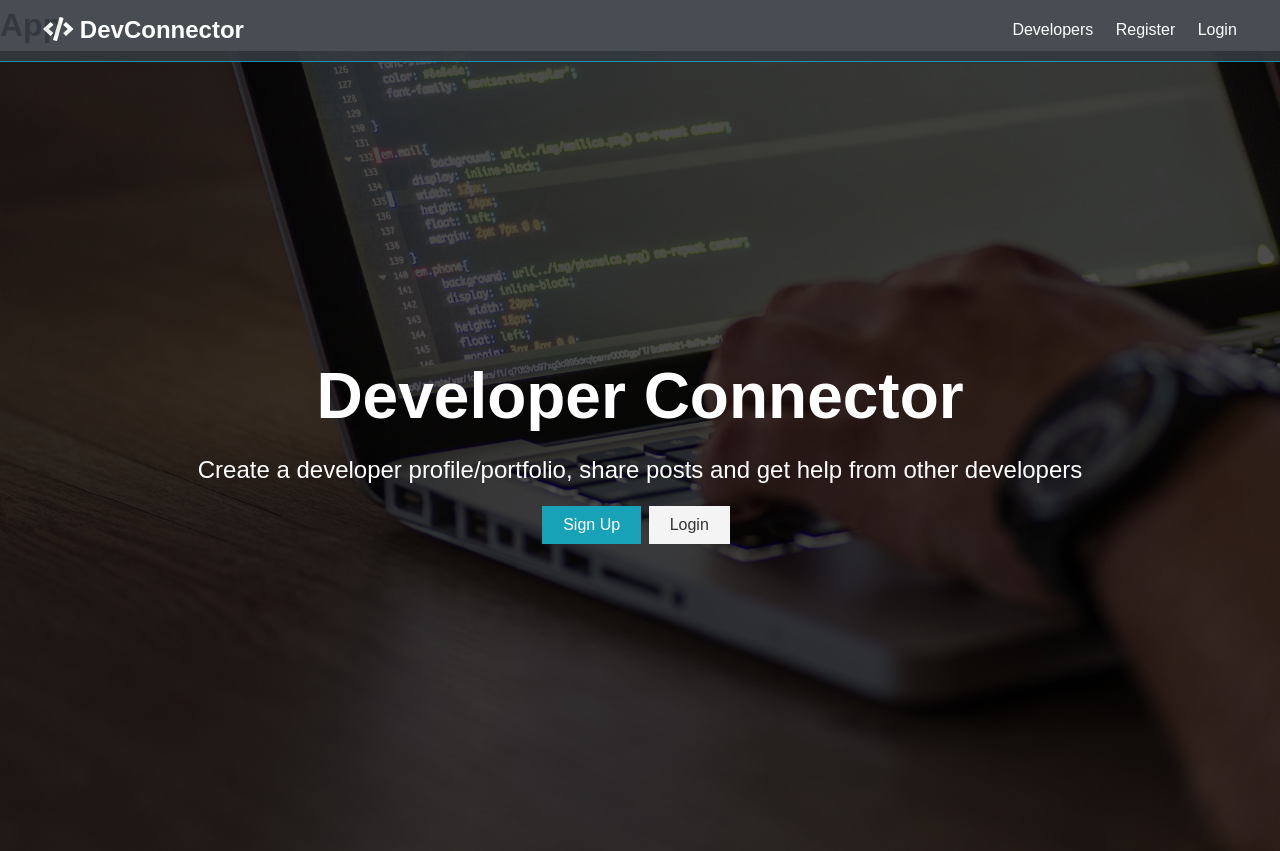
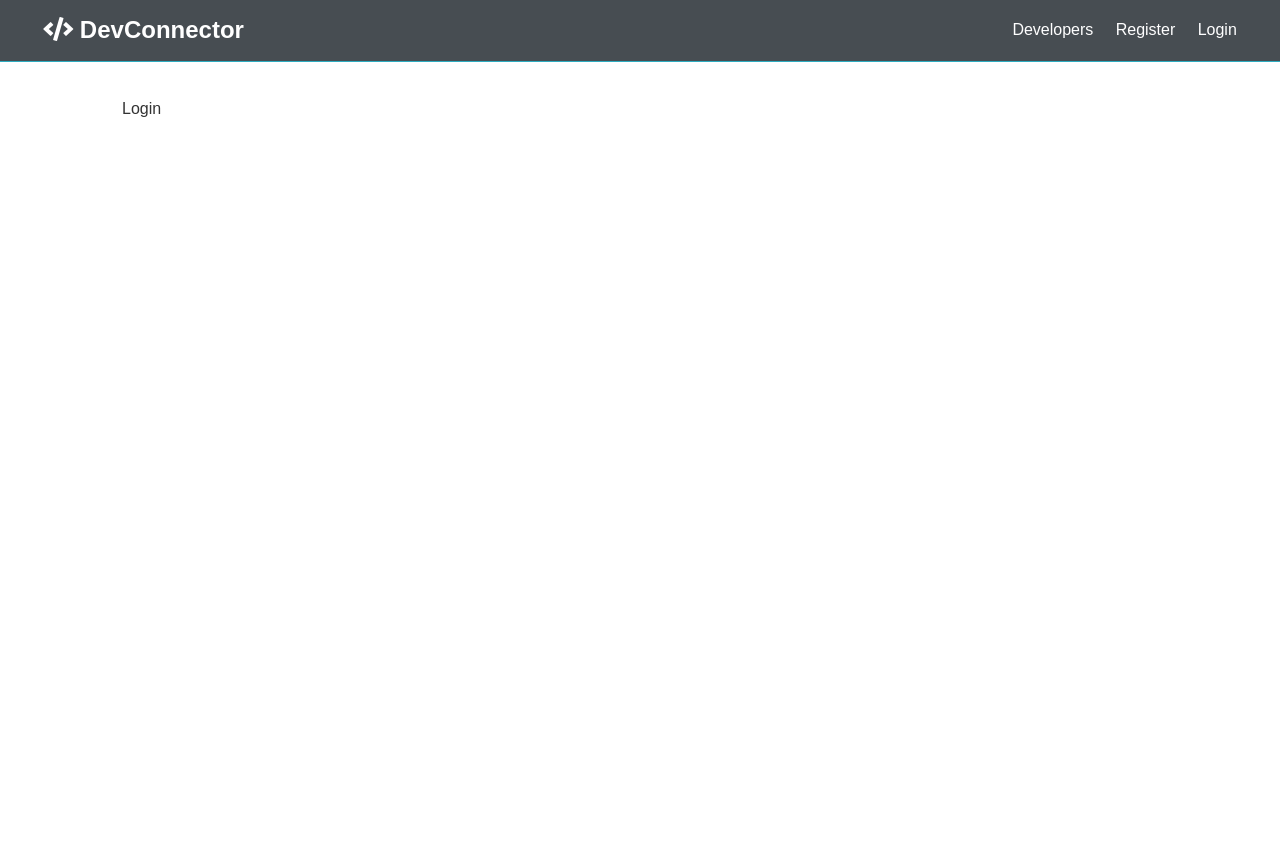
Before and after one commit to SergioEstebanPi/devconnector, a React (Create React App) app in the folder client/: page /login in a window 1280 px wide. After the commit the page ends 800 px from the top, so only its background shows below. Built offline with nearby package versions, Linux system fonts and the light colour scheme.

Commit message:
Configuracion de las ruta de React

```diff
--- a/client/src/App.js
+++ b/client/src/App.js
@@ -1,15 +1,27 @@
 import React, { Fragment } from 'react';
+
+import { BrowserRouter as Router, Route, Switch } from 'react-router-dom';
+
 // import logo from './logo.svg';
 import './App.css';
 
 import Navbar from './components/layout/Navbar';
 import Landing from './components/layout/Landing';
+import Login from './components/auth/Login';
+import Register from './components/auth/Register';
 
 const App = () =>
-    <Fragment>
-      <h1>App</h1>
-      <Navbar />
-      <Landing />
-    </Fragment>
+    <Router>
+      <Fragment>
+        <Navbar />
+        <Route exact path="/" component={Landing} />
+        <section className="container">
+          <Switch>
+            <Route exact path="/register" component={Register} />
+            <Route exact path="/login" component={Login} />
+          </Switch>
+        </section>
+      </Fragment>
+    </Router>
 
 export default App;
--- /dev/null
+++ b/client/src/components/auth/Login.js
@@ -0,0 +1,11 @@
+import React from 'react'
+
+const Login = () => {
+    return (
+        <div>
+            Login
+        </div>
+    )
+}
+
+export default Login;
--- /dev/null
+++ b/client/src/components/auth/Register.js
@@ -0,0 +1,11 @@
+import React from 'react'
+
+const Register = () => {
+    return (
+        <div>
+            Register
+        </div>
+    )
+}
+
+export default Register
--- a/client/src/components/layout/Landing.js
+++ b/client/src/components/layout/Landing.js
@@ -1,4 +1,5 @@
 import React from 'react'
+import { Link } from 'react-router-dom'
 
 const Landing = () => {
     return (
@@ -11,8 +12,10 @@
                 other developers
                 </p>
                 <div className="buttons">
-                <a href="register.html" className="btn btn-primary">Sign Up</a>
-                <a href="login.html" className="btn btn-light">Login</a>
+                {/* <a href="register.html" className="btn btn-primary">Sign Up</a> */}
+                <Link to="/register" className="btn btn-primary">Sign Up</Link>
+                {/* <a href="login.html" className="btn btn-light">Login</a> */}
+                <Link to="/login" className="btn btn-light">Login</Link>
                 </div>
             </div>
             </div>
--- a/client/src/components/layout/Navbar.js
+++ b/client/src/components/layout/Navbar.js
@@ -1,15 +1,28 @@
 import React from 'react'
+import { Link } from 'react-router-dom'
 
 const Navbar = () => {
     return (
         <nav className="navbar bg-dark">
             <h1>
-            <a href="index.html"><i className="fas fa-code"></i> DevConnector</a>
+                {/* <a href="index.html"><i className="fas fa-code"></i> DevConnector</a> */}
+                <Link to="/">
+                    <i className="fas fa-code"></i> DevConnector
+                </Link>
             </h1>
             <ul>
-                <li><a href="profiles.html">Developers</a></li>
-                <li><a href="register.html">Register</a></li>
-                <li><a href="login.html">Login</a></li>
+                <li>
+                    {/* <a href="profiles.html">Developers</a> */}
+                    <Link to="/#">Developers</Link>
+                </li>
+                <li>
+                    {/* <a href="register.html">Register</a> */}
+                    <Link to="/register">Register</Link>
+                </li>
+                <li>
+                    {/* <a href="login.html">Login</a> */}
+                    <Link to="/login">Login</Link>
+                </li>
             </ul>
         </nav>
     )
```
